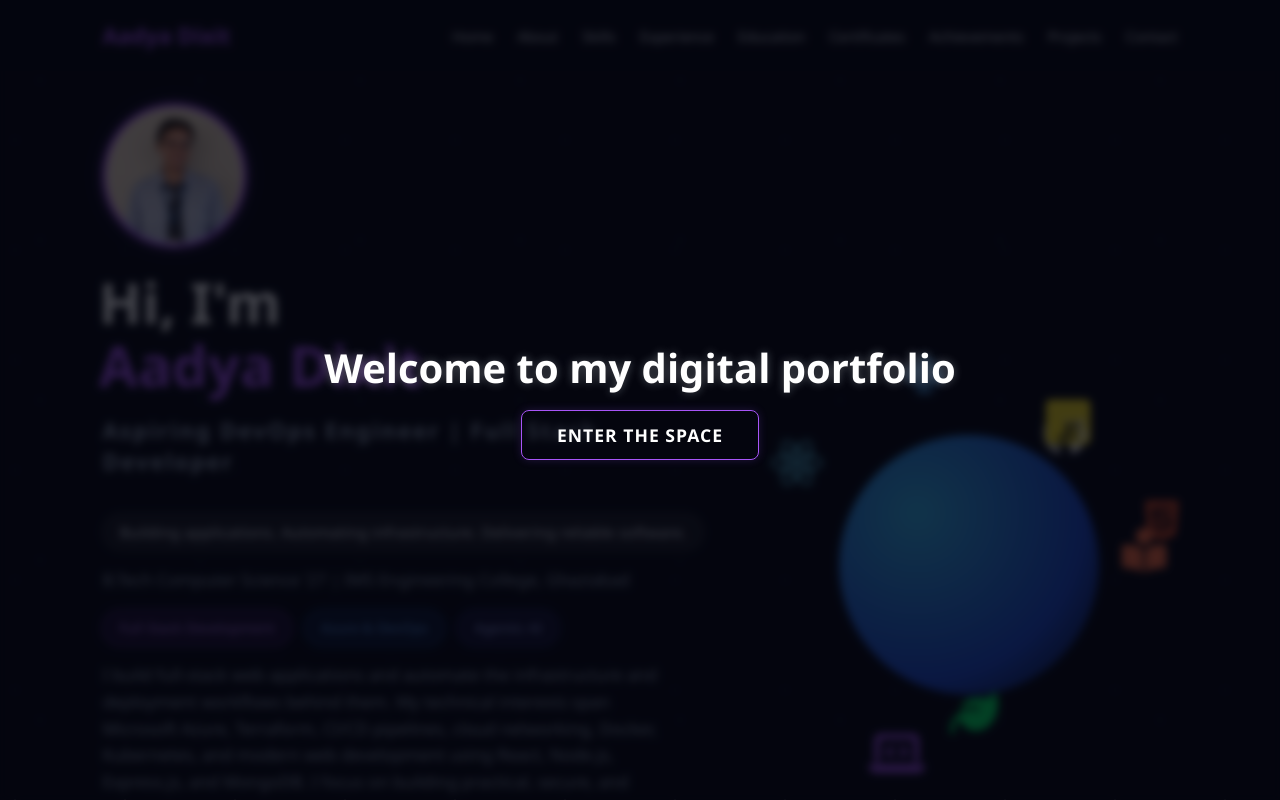
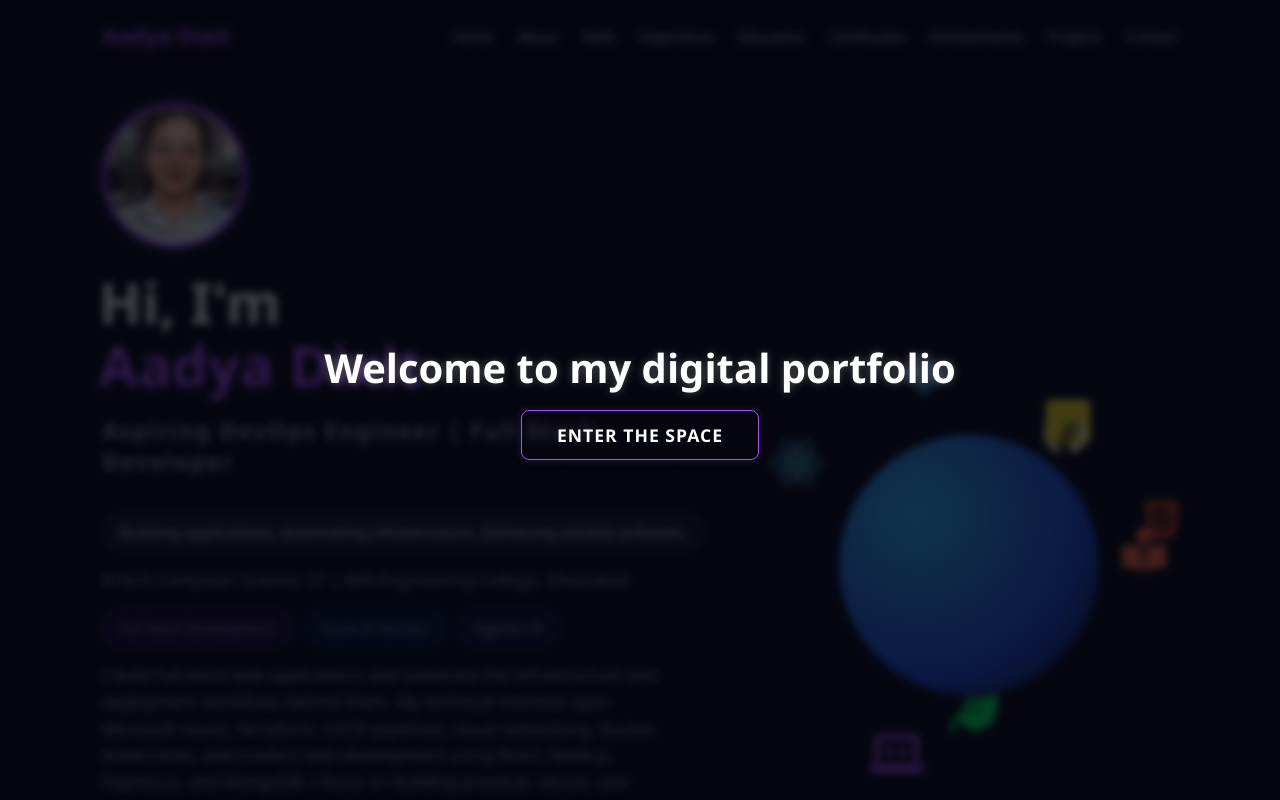
Before and after one commit to aadyadixit17-code/Personal-Portfolio-Website, a React (Create React App) app in the folder frontend/: page / in a window 1280 px wide. Shown: the top 800 px of the page. Built offline with nearby package versions, Linux system fonts and the light colour scheme.

Commit message:
changed DP

```diff
--- a/frontend/src/App.js
+++ b/frontend/src/App.js
@@ -120,7 +120,7 @@ function App() {
       <header id="home" className="space-hero">
         <div className="hero-left">
           <div className="avatar-glow-ring">
-            <img src="Aadya Dixit.jpeg" alt="Aadya Dixit" className="avatar-content" />
+            <img src="pic.jpeg" alt="Aadya Dixit" className="avatar-content" />
           </div>
 
           <h1 className="hero-title scroll-reveal-target heading-bounce">
```
Also changed, not shown: frontend/public/Aadya Dixit.jpeg (deleted), frontend/public/pic.jpeg (added).
